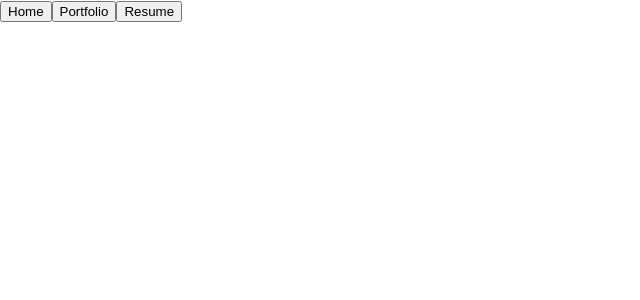
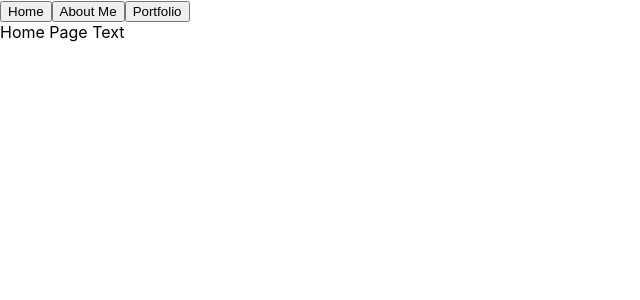
Before and after one commit to Candillan/Portfolio, a React (Create React App) app in the folder portfolio/: page / in a window 1280 px wide. Both pictures are taken after a click on the button "Home". Shown: the top 300 px of the page, without its empty margins (0-640 px from the left). Built offline with nearby package versions, Linux system fonts and the light colour scheme.

Commit message:
fixed buttons leading to the wrong place

```diff
--- a/portfolio/src/mainPage.js
+++ b/portfolio/src/mainPage.js
@@ -29,7 +29,7 @@ class MainPage extends React.Component {
             <div>
                 {console.log(this.state.page)}
                 <Menu updateState={this.updateState}/>
-                {this.display()}
+                {(this.state.page == "Home") ? <div>Home Page Text</div> : this.display()}
             </div>
         )
     }
--- a/portfolio/src/menu.js
+++ b/portfolio/src/menu.js
@@ -4,8 +4,8 @@ function Menu(props){
     return(
         <div>
             <button onClick={() => {props.updateState("Home")}}>Home</button>
-            <button onClick={() => {props.updateState("aboutMe")}}>Portfolio</button>
-            <button onClick={() => {props.updateState("Projects")}}>Resume</button>
+            <button onClick={() => {props.updateState("aboutMe")}}>About Me</button>
+            <button onClick={() => {props.updateState("Projects")}}>Portfolio</button>
         </div>
     )
 }
```
